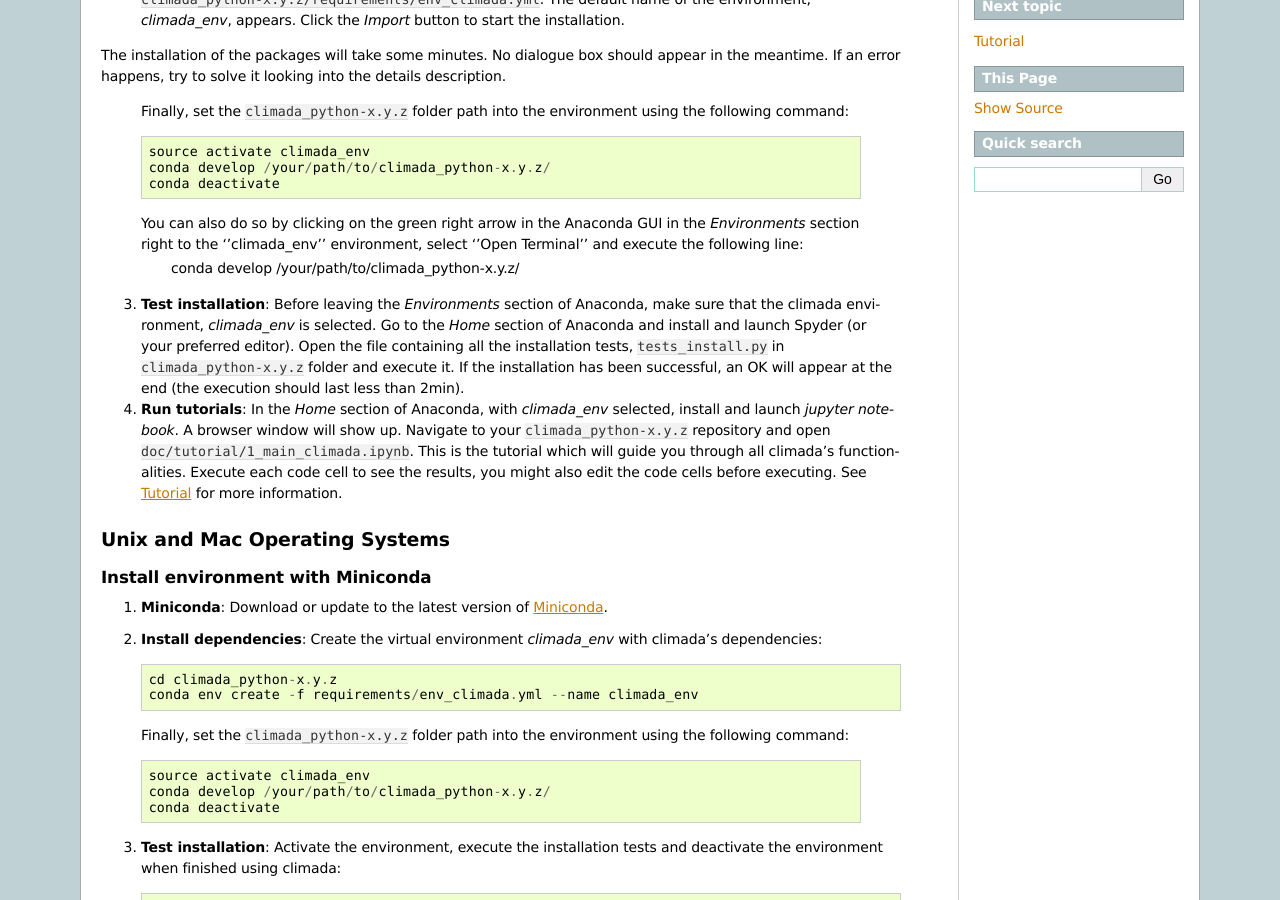
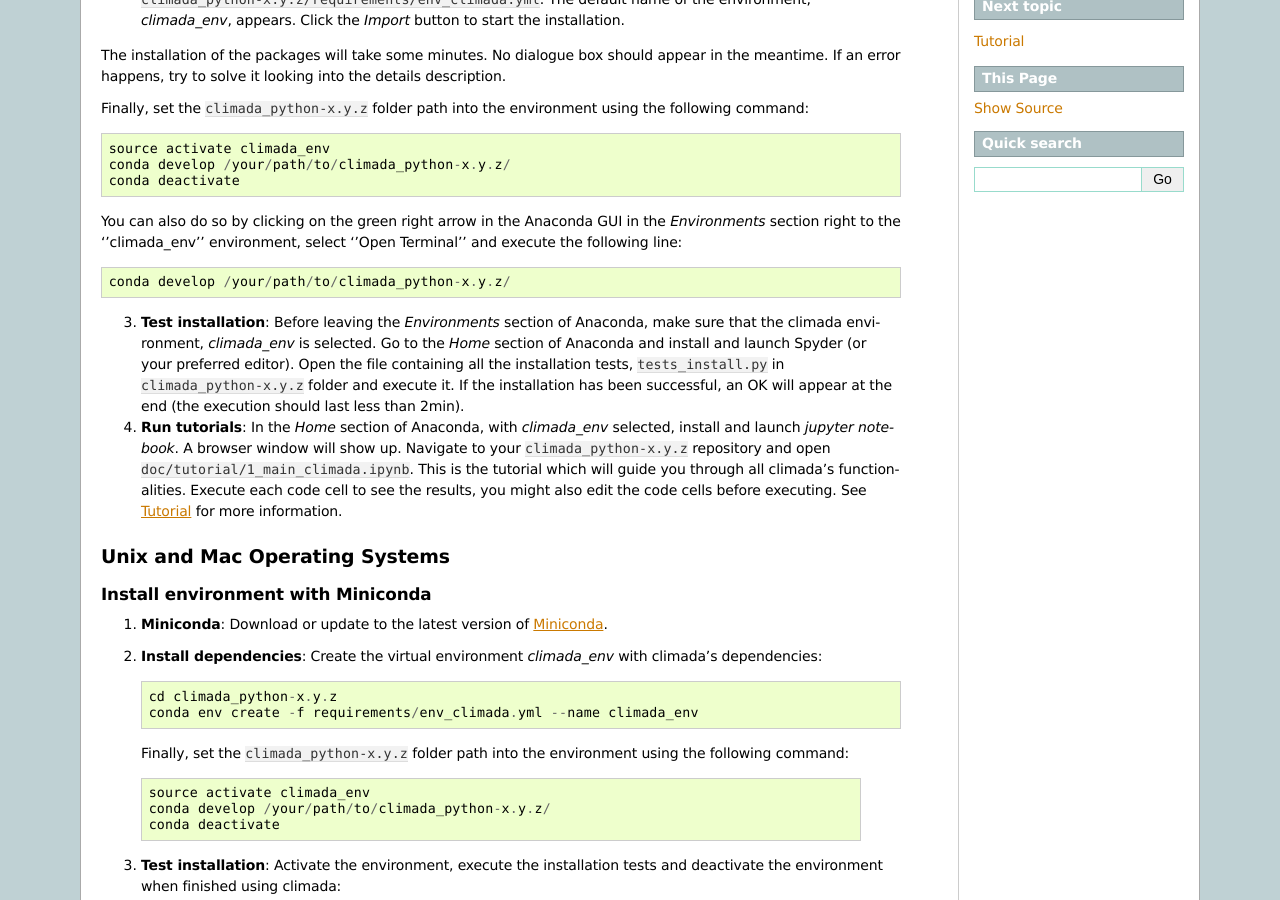
Before and after one commit to olivermarchand/climada_python, a Sphinx documentation site: the page built from doc/guide/install.rst, in a window 1280 px wide and 900 px high, scrolled down 465 px. Built offline with Sphinx 7.4.7, drawn with Linux system fonts in a browser that asks for light colours; pages that are not in the unit, such as notebooks, are missing from menus.

```diff
--- a/doc/guide/install.rst
+++ b/doc/guide/install.rst
@@ -23,13 +23,14 @@ Install environment with Anaconda
 
 The installation of the packages will take some minutes. No dialogue box should appear in the meantime. If an error happens, try to solve it looking into the details description.
 
-  Finally, set the ``climada_python-x.y.z`` folder path into the environment using the following command::
+Finally, set the ``climada_python-x.y.z`` folder path into the environment using the following command::
 
    source activate climada_env
    conda develop /your/path/to/climada_python-x.y.z/
    conda deactivate
 
-  You can also do so by clicking on the green right arrow in the Anaconda GUI in the *Environments* section right to the ''climada_env'' environment, select ''Open Terminal'' and execute the following line:
+You can also do so by clicking on the green right arrow in the Anaconda GUI in the *Environments* section right to the ''climada_env'' environment, select ''Open Terminal'' and execute the following line::
+
    conda develop /your/path/to/climada_python-x.y.z/
 
 3. **Test installation**: Before leaving the *Environments* section of Anaconda, make sure that the climada environment, *climada_env* is selected. Go to the *Home* section of Anaconda and install and launch Spyder (or your preferred editor). Open the file containing all the installation tests, ``tests_install.py`` in ``climada_python-x.y.z`` folder and execute it. If the installation has been successful, an OK will appear at the end (the execution should last less than 2min).
```
